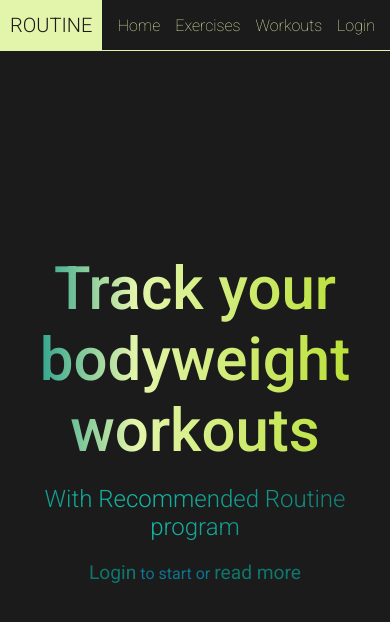
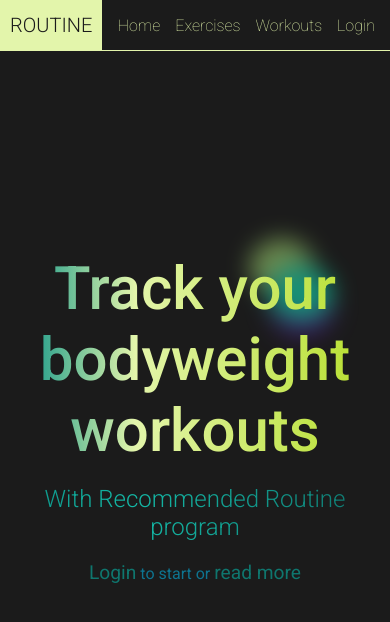
Before and after one commit to erratinsilentio/cc-tracker, a Vue app in the folder app/: page / in a window 390 px wide. Shown: the top 622 px of the page. Built offline with nearby package versions, Linux system fonts and the light colour scheme; no server answers.

Commit message:
added media queries for background blur blob

```diff
--- a/app/src/App.vue
+++ b/app/src/App.vue
@@ -30,4 +30,17 @@ import Header from './components/common/header/Header.vue';
     left: 50%;
     z-index: 0;
   }
+
+  @media (min-width: 390px) and (max-width: 767px) {
+    img {
+    top: 20%;
+    left: 50%;
+  }
+  }
+  @media (min-width: 768px) and (max-width: 1024px) {
+    img {
+    top: 10%;
+    left: 40%;
+  }
+    }
 </style>
```
